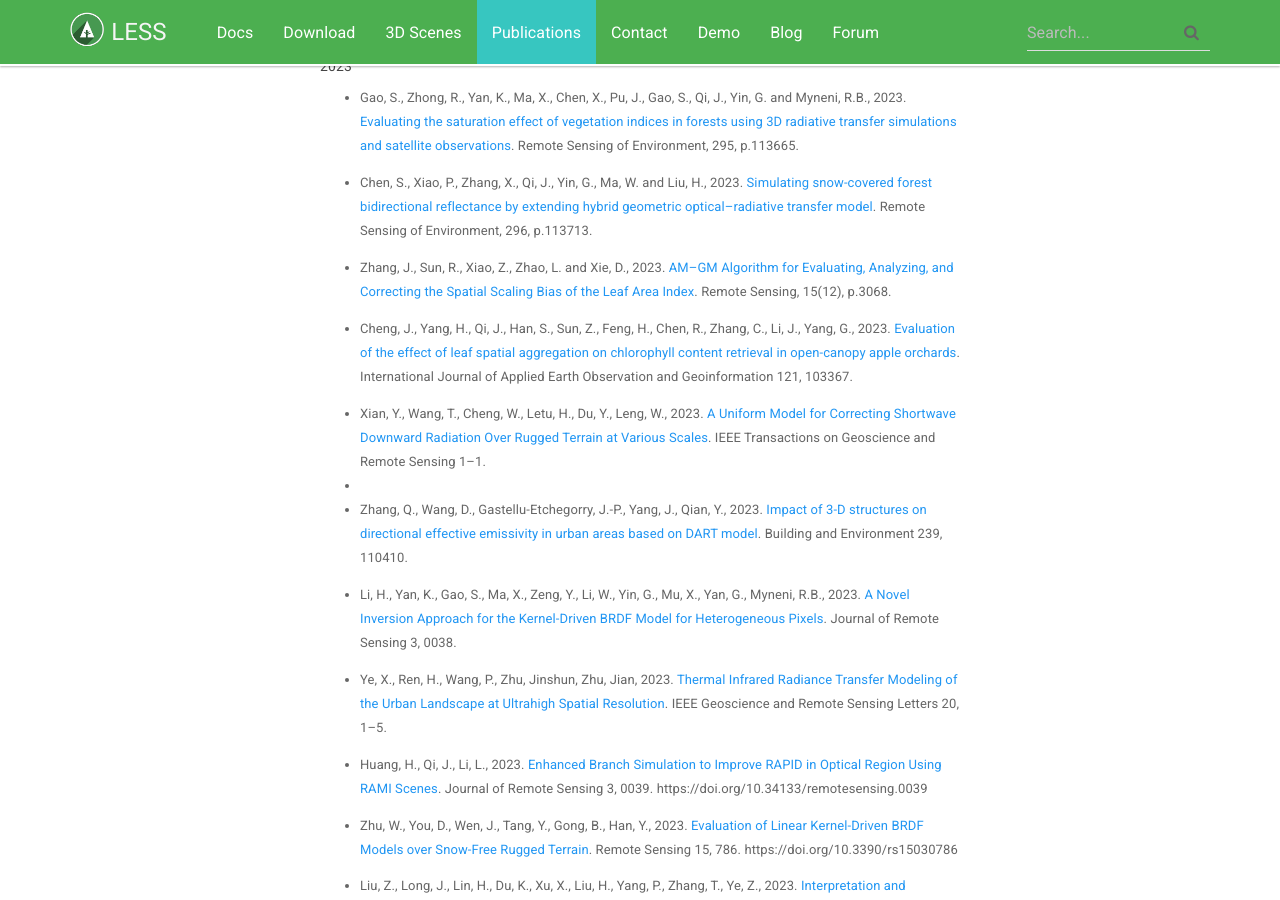
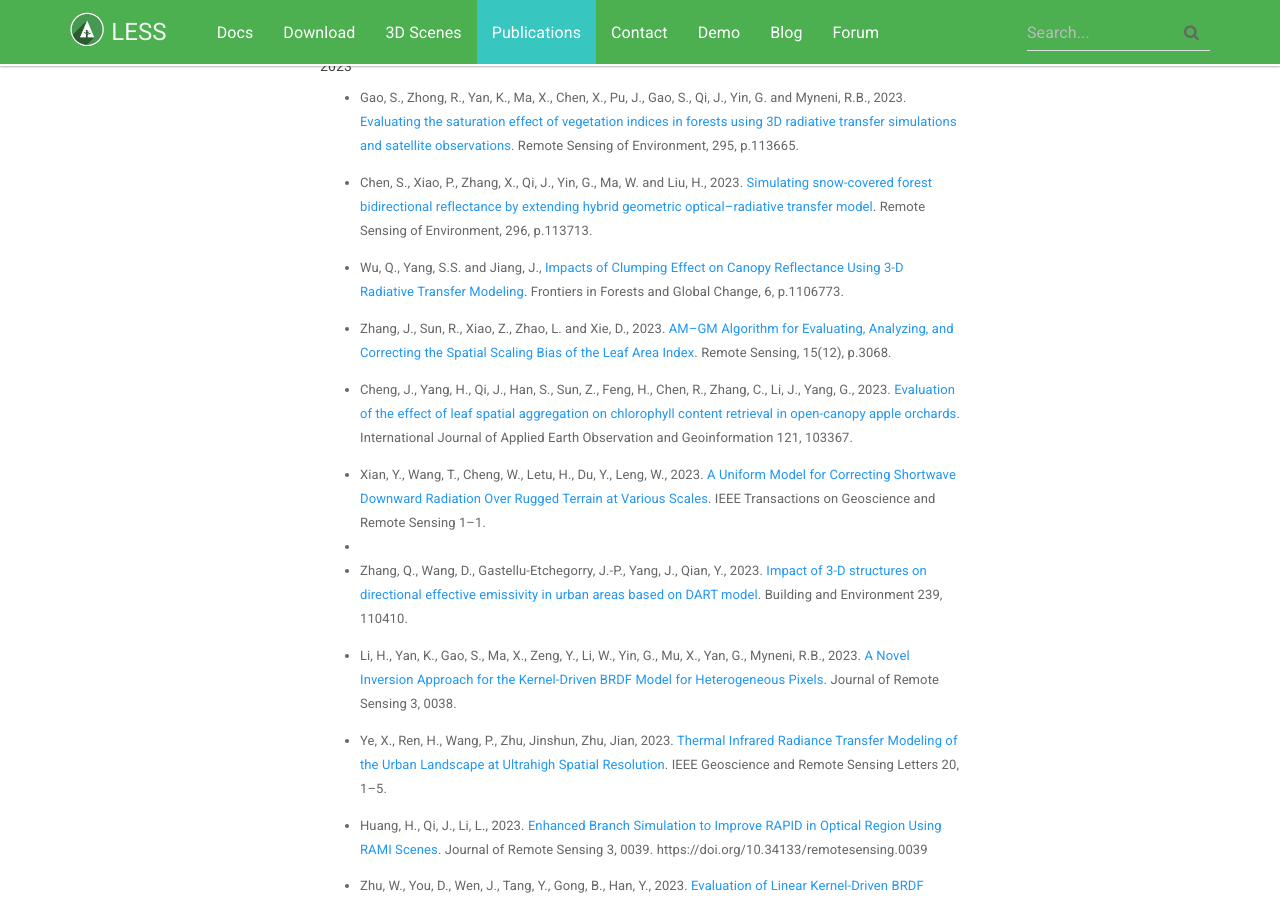
Before and after one commit to jianboqi/jianboqi.github.io, a Jekyll site: the page built from publications.md, in a window 1280 px wide and 900 px high, scrolled down 852 px. Built offline with Jekyll 4.4.1, drawn with Linux system fonts in a browser that asks for light colours; nearby versions of some CDN libraries.

Commit message:
Update publications.md

```diff
--- a/publications.md
+++ b/publications.md
@@ -28,6 +28,8 @@ sectionid: page_publications
 * Gao, S., Zhong, R., Yan, K., Ma, X., Chen, X., Pu, J., Gao, S., Qi, J., Yin, G. and Myneni, R.B., 2023. [Evaluating the saturation effect of vegetation indices in forests using 3D radiative transfer simulations and satellite observations](https://www.sciencedirect.com/science/article/abs/pii/S003442572300216X). Remote Sensing of Environment, 295, p.113665.
 
 * Chen, S., Xiao, P., Zhang, X., Qi, J., Yin, G., Ma, W. and Liu, H., 2023. [Simulating snow-covered forest bidirectional reflectance by extending hybrid geometric optical–radiative transfer model](https://www.sciencedirect.com/science/article/abs/pii/S003442572300264X). Remote Sensing of Environment, 296, p.113713.
+
+* Wu, Q., Yang, S.S. and Jiang, J., [Impacts of Clumping Effect on Canopy Reflectance Using 3-D Radiative Transfer Modeling](https://www.frontiersin.org/articles/10.3389/ffgc.2023.1106773/full). Frontiers in Forests and Global Change, 6, p.1106773.
 
 * Zhang, J., Sun, R., Xiao, Z., Zhao, L. and Xie, D., 2023. [AM–GM Algorithm for Evaluating, Analyzing, and Correcting the Spatial Scaling Bias of the Leaf Area Index](https://www.mdpi.com/2072-4292/15/12/3068). Remote Sensing, 15(12), p.3068.
 
```
